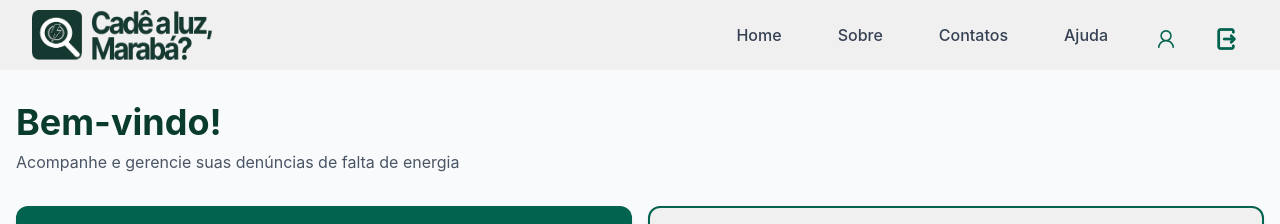
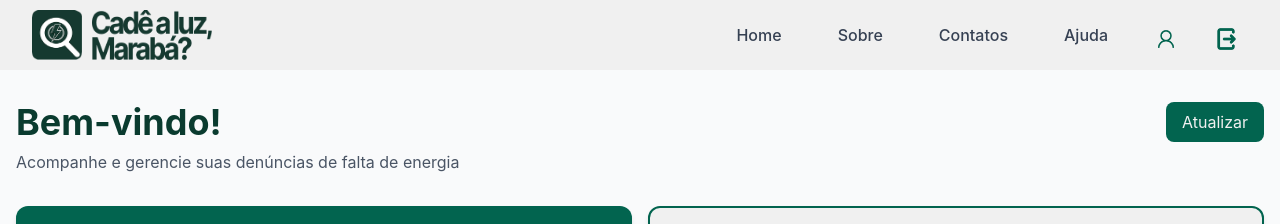
Before and after one commit to aquilamorais/frontend-cade-a-luz-maraba, a React (Vite) app: page /home in a window 1280 px wide. Shown: the top 224 px of the page. Built offline with nearby package versions, Linux system fonts and the light colour scheme; no server answers.

Commit message:
fix: page Home

```diff
--- a/src/Pages/Home/Home.tsx
+++ b/src/Pages/Home/Home.tsx
@@ -1,5 +1,5 @@
 import { useNavigate } from 'react-router-dom';
-import { useState, useEffect } from 'react';
+import { useState, useEffect, useCallback } from 'react';
 import Footer from '../../components/Footer';
 import MapView from '../../components/Home/MapView';
 import QuickActions from '../../components/Home/QuickActions';
@@ -25,8 +25,7 @@ function Home() {
         pending: 0
     });
 
-    useEffect(() => {
-        const fetchComplaints = async () => {
+    const fetchComplaints = useCallback(async () => {
         try {
             setLoading(true);
             setError(null);
@@ -60,10 +59,11 @@ function Home() {
         } finally {
             setLoading(false);
         }
-        };
+    }, []);
 
+    useEffect(() => {
         fetchComplaints();
-    }, []);
+    }, [fetchComplaints]);
 
     const handleNewReport = () => {
         navigate('/create-report');
@@ -73,19 +73,32 @@ function Home() {
         navigate('/user');
     };
 
+    const handleRefresh = () => {
+        fetchComplaints();
+    };
+
     return (
         <>
             <HomeHeader />
             <main className="min-h-screen bg-gray-50">
                 <div className="max-w-7xl mx-auto px-4 py-8">
 
-                    <div className="mb-8">
+                    <div className="mb-8 flex justify-between items-start">
+                        <div>
                             <h1 className="text-4xl font-bold text-(--color-primary) mb-2">
                                 Bem-vindo!
                             </h1>
                             <p className="text-gray-600">
                                 Acompanhe e gerencie suas denúncias de falta de energia
                             </p>
+                        </div>
+                        <button
+                            onClick={handleRefresh}
+                            disabled={loading}
+                            className="px-4 py-2 bg-(--color-secondary) text-white rounded-lg hover:opacity-90 transition-opacity disabled:opacity-50 flex items-center gap-2"
+                        >
+                            Atualizar
+                        </button>
                     </div>
 
 
```
Lines whose indentation alone changed are shown as unchanged.
